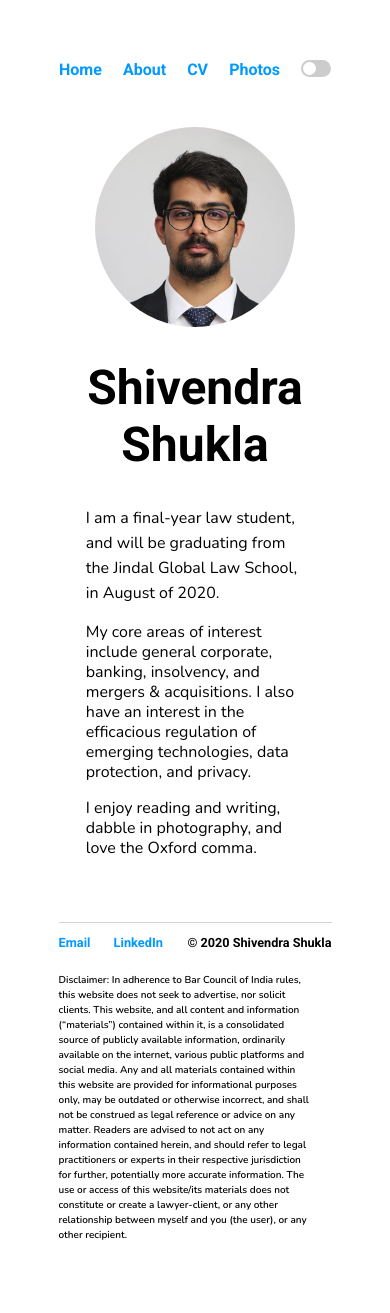
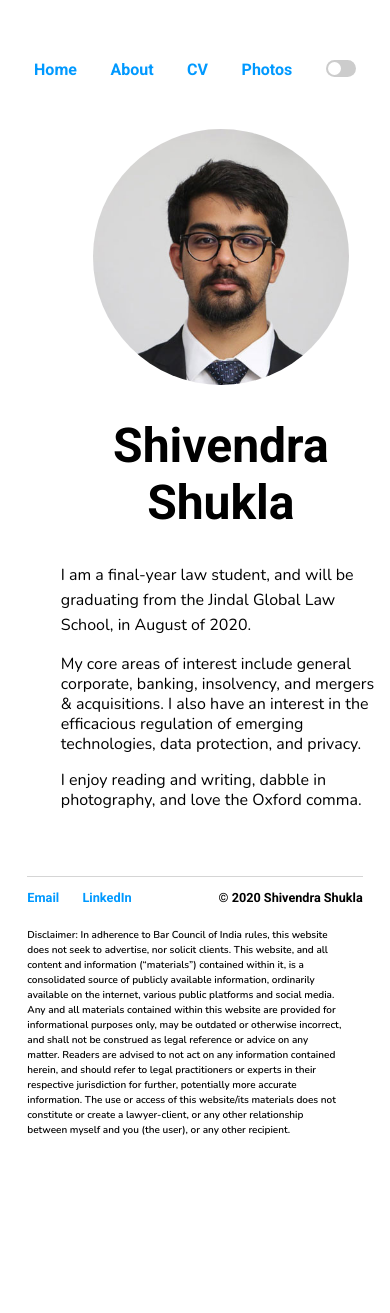
Before and after one commit to thatshivendrashukla/thatshivendrashukla.github.io, a Jekyll site: the page built from index.html, in a window 390 px wide. Built offline with Jekyll 4.4.1, drawn with Linux system fonts in a browser that asks for light colours; after the commit the page ends 1208 px from its top, so only the background shows below that.

Commit message:
Update main.css

```diff
--- a/css/main.css
+++ b/css/main.css
@@ -25,6 +25,11 @@
 	margin: 60px auto;
     width: 70%;
 }
+
+@media only screen and (max-width: 600px) {
+	body{ width: 86%; }
+}
+
 @media screen and ( min-width: 500px ) {
 	nav ul {
 		font-family: 'Roboto', sans-serif;
@@ -191,6 +196,7 @@
 
 .column {
   flex: 50%;
+  min-width: 40ch;
   max-width: 50%;
   margin: auto;
   position: relative;
```
